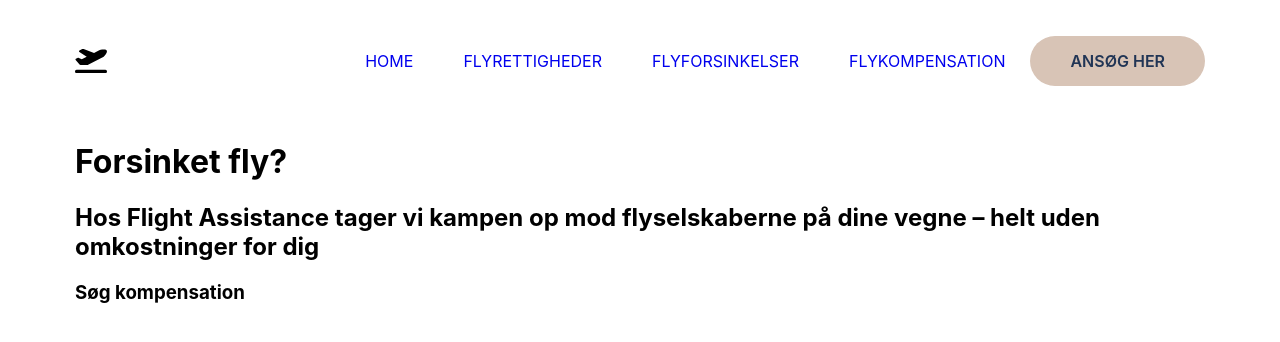
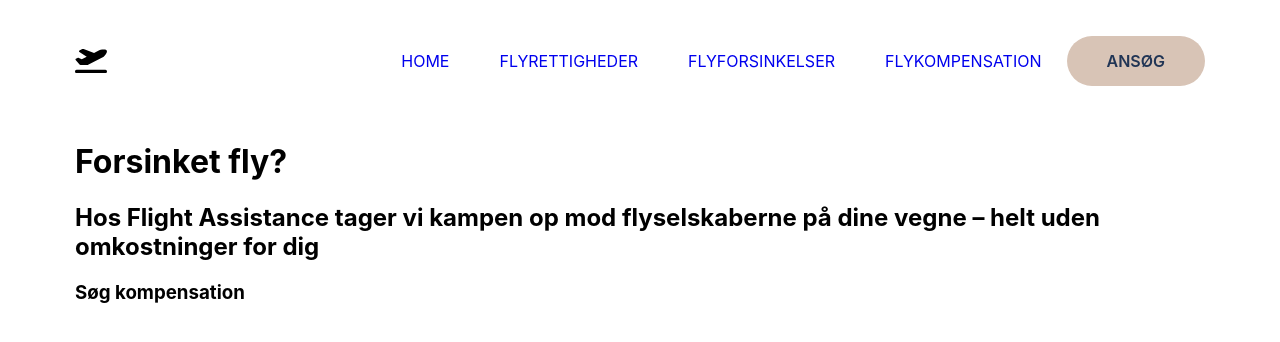
Before and after one commit to hadiqureshi03/fa, a plain HTML site: page index.html in a window 1280 px wide. Drawn offline with Linux system fonts and the light colour scheme.

Commit message:
another text change

```diff
--- a/index.html
+++ b/index.html
@@ -24,7 +24,7 @@
             <a href="Flykompensation.html">Flykompensation</a>
           </li>
           <div class="cta">
-            <a href="#">Ansøg her</a>
+            <a href="#">Ansøg</a>
           </div>
         </ul>
       </div>
```
